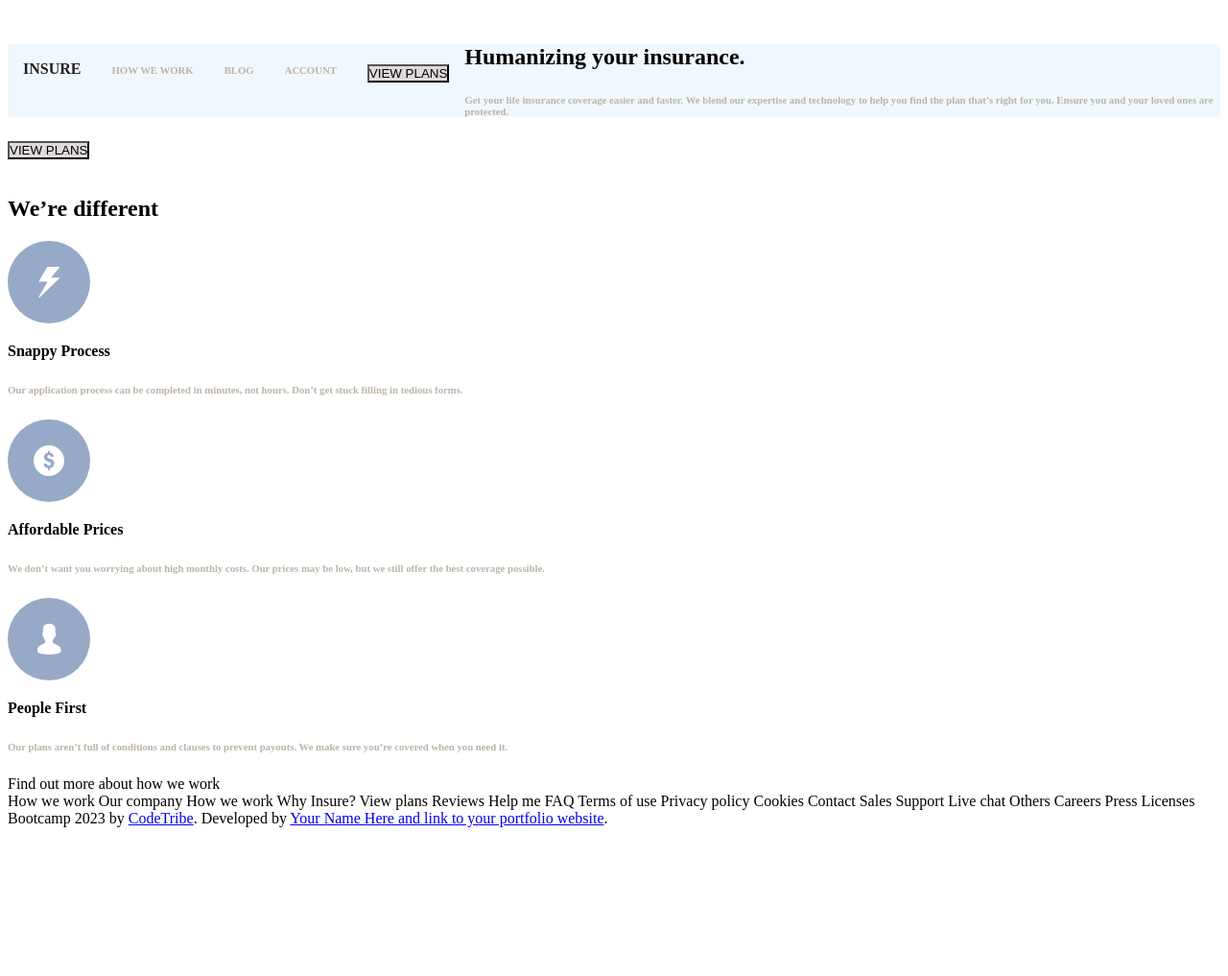
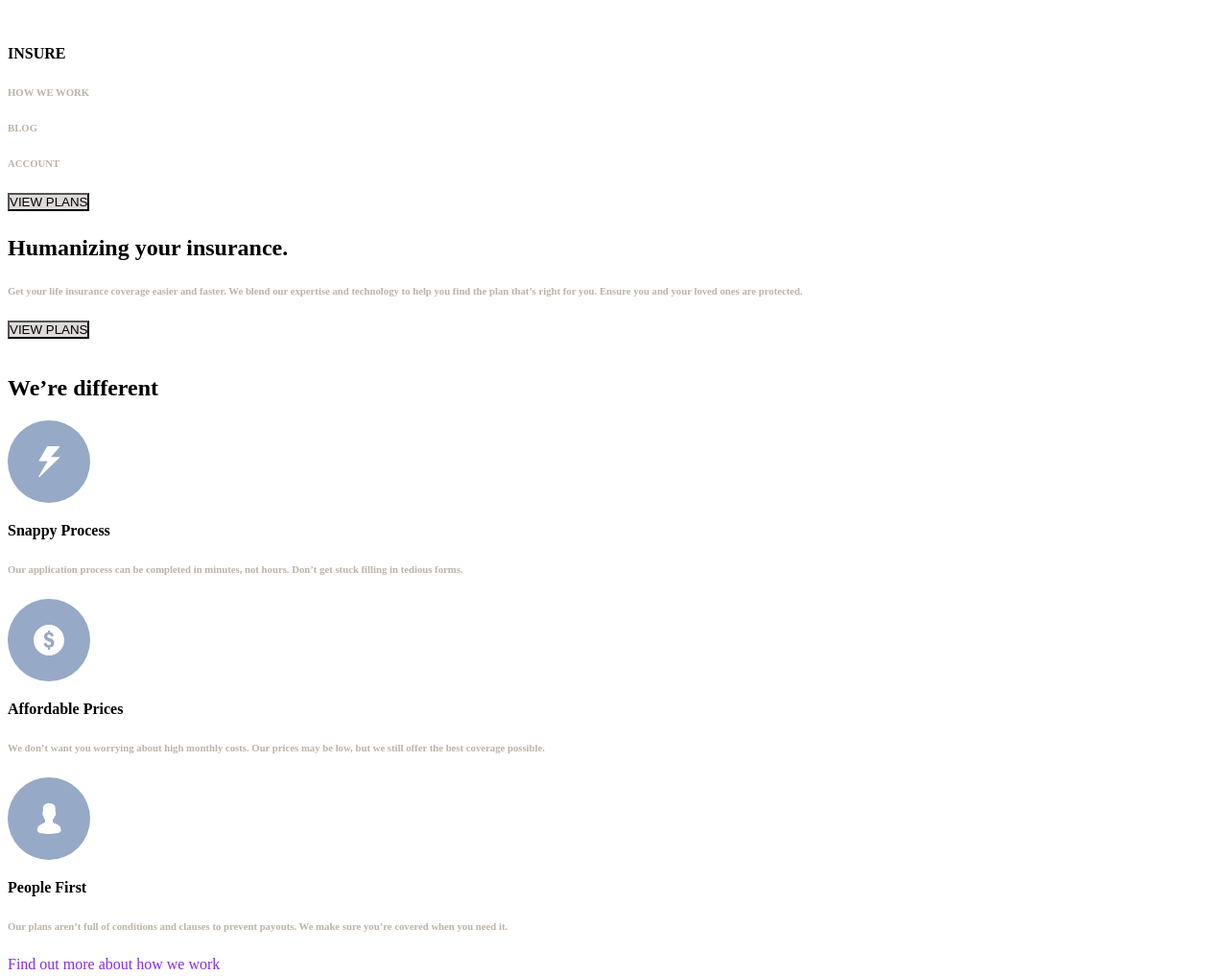
Before and after one commit to SineMag/Task2.2-design, a plain HTML site: page insure-landing-page-master/insure-landing-page-master/index.html in a window 1280 px wide. Shown: the top 1017 px of the page at 96% size. Before the commit the page ends 870 px from the top, so only its background shows below. Drawn offline with Linux system fonts and the light colour scheme.

Commit message:
webpage has different sections

```diff
--- a/insure-landing-page-master/insure-landing-page-master/index.html
+++ b/insure-landing-page-master/insure-landing-page-master/index.html
@@ -15,17 +15,22 @@
 <img>
 
   <section>
-    <div class="topnav"> <!--no js link because of node-->
+
+
+    <header>
+     <!--no js link because of node-->
       <li><h4>INSURE</h4></li>
       <li><h6>HOW WE WORK</h6></li>
       <li><h6>BLOG</h6></li>
       <li><h6>ACCOUNT</h6></li>
       <li><h6><button>VIEW PLANS</button></h6></li>
-    </div>
+
+    </header>
   </section>
 
 
   <section>
+
       <div class="topnav-centered">
         <h2> Humanizing your insurance.</h2>
         <p>
@@ -35,6 +40,7 @@
       </div>
 
     <button>VIEW PLANS</button>
+    </section>
   </section>
 
   <img>
@@ -55,7 +61,7 @@
       <h6>Our plans aren’t full of conditions and clauses to prevent payouts. We make sure you’re covered when you need it.</h6>
 
     <section>
-      Find out more about how we work
+      <p style="color: blueviolet;">Find out more about how we work</p>
     </section>
 
   How we work
--- a/insure-landing-page-master/insure-landing-page-master/styles.css
+++ b/insure-landing-page-master/insure-landing-page-master/styles.css
@@ -1,28 +1,20 @@
 
-.topnav {
+
+header {
+    background-color: rgb(234, 236, 236);
     display: inline;
-    background-color: rgb(72, 26, 116);
-    width: 100%;
-    height: 5%;
-    color: rgb(34, 32, 32);
-    background-color: rgb(247, 248, 248);
-    align-items: center;
-
+    list-style: none;
 
 
 }
-
+li{
+    display: inline;
+}
 
 h5{
     font-family: Avantgarde;
 }
-li {
-    float: left;
-    list-style-type: none;
-    padding: 1rem;
 
-
-}
 button {
     padding: 0%;
     text-align: center;
@@ -35,15 +27,7 @@ h6 {
     color: rgb(189, 179, 167);
 }
 
-.topnav-centered {
-    background-color: aliceblue;
 
-
-}
-#box1 {
-    text-align: center;
-}
 .img {
     display: inline;
-
 }
```
Also changed, not shown: 1 other file.
